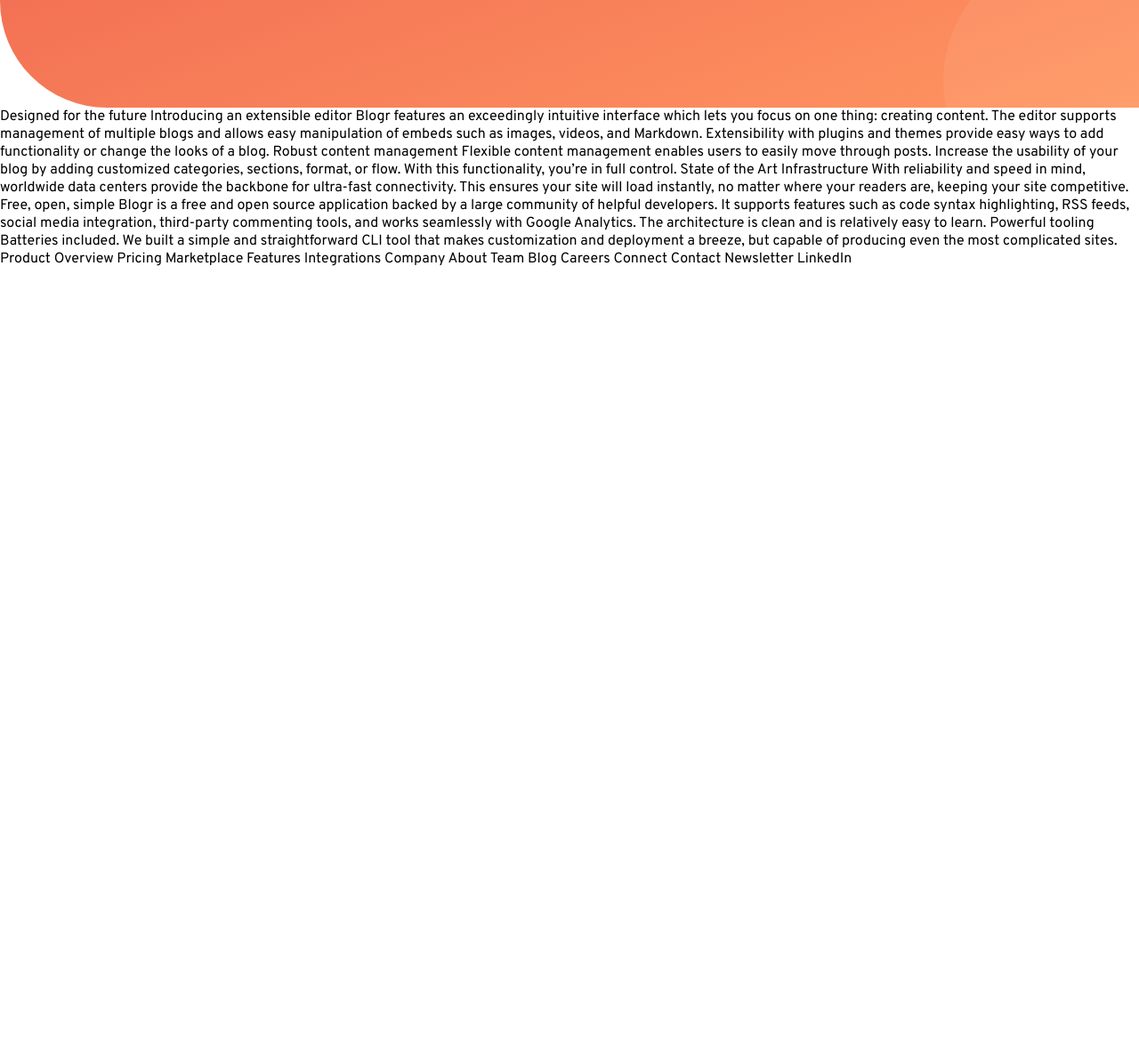
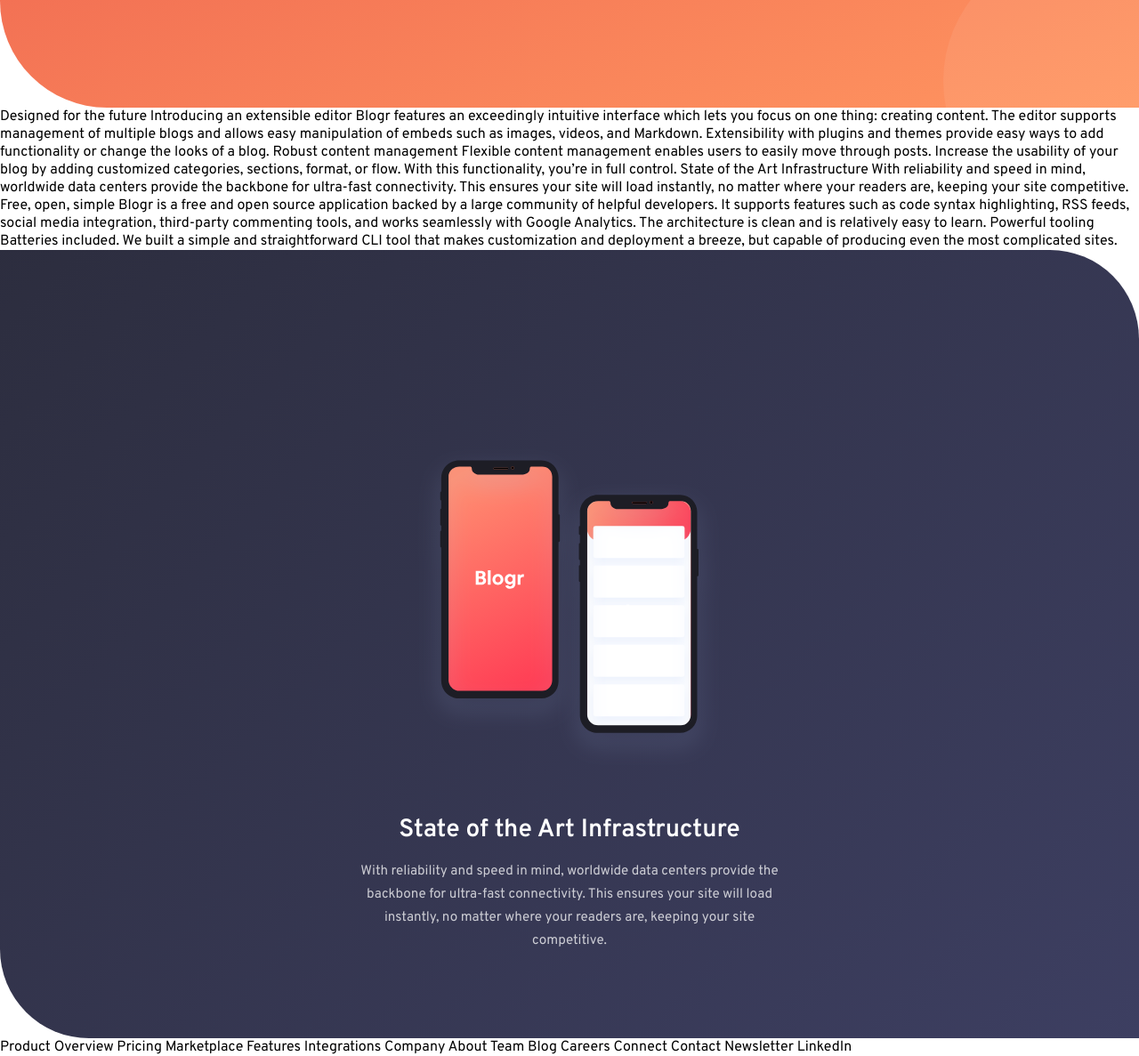
Before and after one commit to JuanequeX/zoo-project, a plain HTML site: page index.html in a window 1280 px wide. Shown: the part 513-1700 px from the top of the page at 89% size. Before the commit the page ends 814 px from the top, so only its background shows below. Drawn offline with Linux system fonts and the light colour scheme.

Commit message:
feat: add infrastructure section mobile styles

```diff
--- a/index.html
+++ b/index.html
@@ -123,6 +123,26 @@
   Batteries included. We built a simple and straightforward CLI tool that makes customization and deployment a breeze, but
   capable of producing even the most complicated sites.
 
+<section class="zoo-infrastructure">
+
+  <div class="infrastructure-image">
+    <img
+      src="./images/illustration-phones.svg"
+      alt="Phones illustration"
+    />
+  </div>
+
+  <div class="infrastructure-content">
+    <h2>State of the Art Infrastructure</h2>
+    <p>
+      With reliability and speed in mind, worldwide data centers provide
+      the backbone for ultra-fast connectivity. This ensures your site will
+      load instantly, no matter where your readers are, keeping your site
+      competitive.
+    </p>
+  </div>
+
+</section>
 
   <footer class="zoo-footer">
 
--- a/styles.css
+++ b/styles.css
@@ -267,7 +267,39 @@
 /* ─── HERO END─── */
 
 @media (min-width: 768px) {
-  /* HERE TABLET STYLES */
+
+.zoo-infrastructure {
+background: linear-gradient( 135deg,hsl(237, 17%, 21%),hsl(237, 23%, 31%)   );
+border-radius: 0 100px 0 100px;
+padding: 14rem 1.5rem 6rem 1.5rem;
+display: flex;
+flex-direction: column;
+align-items: center;
+text-align: center;
+gap: 3rem;
+}
+
+.infrastructure-image img {
+width: 100%;
+max-width: 340px;
+margin-top: -10re;
+}
+
+.infrastructure-content h2 {
+font-family: "overpass", sans-serif;
+font-size: 1.75rem;
+font-weight: 600;
+color: hsl(0, 100%, 100%);
+margin-bottom: 1rem;
+}
+
+.infrastructure-content p {
+font-size: 0.95rem;
+color: rgba(255, 255, 255, 0.75);
+line-height: 1.7;
+max-width: 480px;
+margin: 0 auto;
+}
   .zoo-navbar {
     background-color: lightgreen;
   }
```
